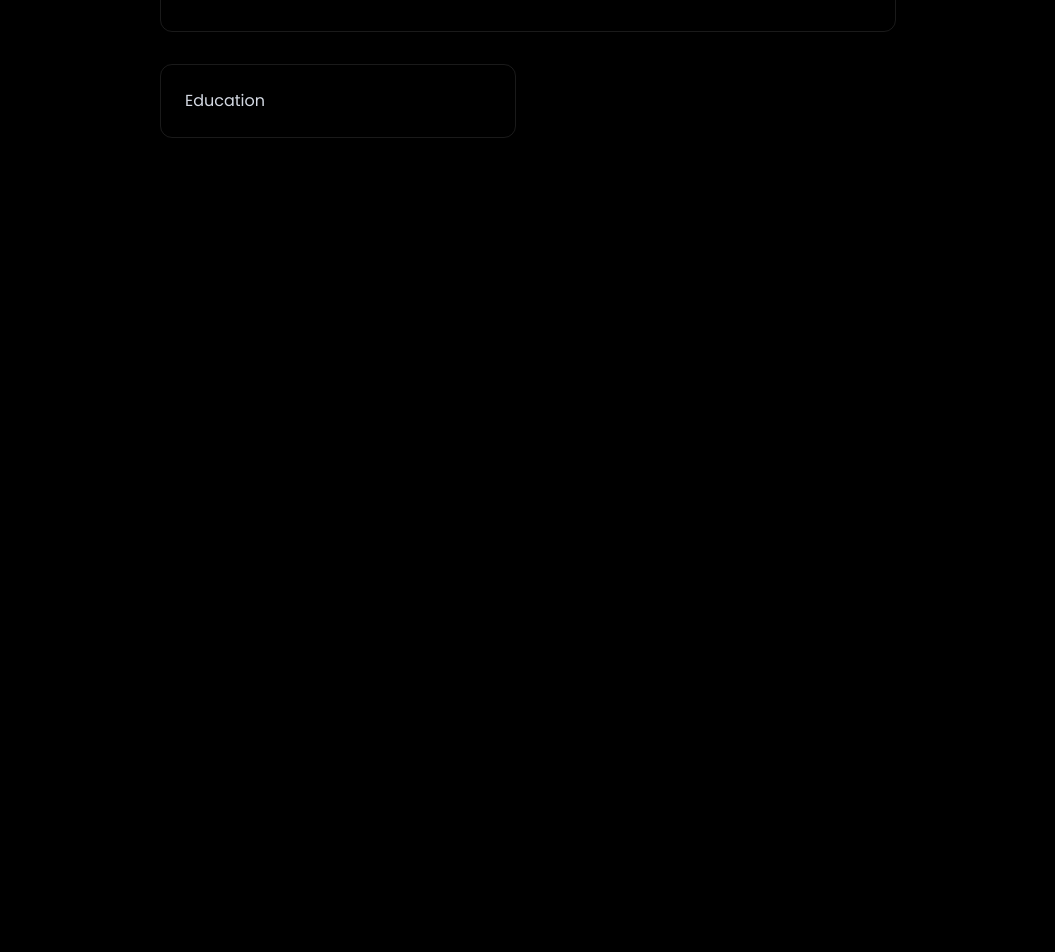
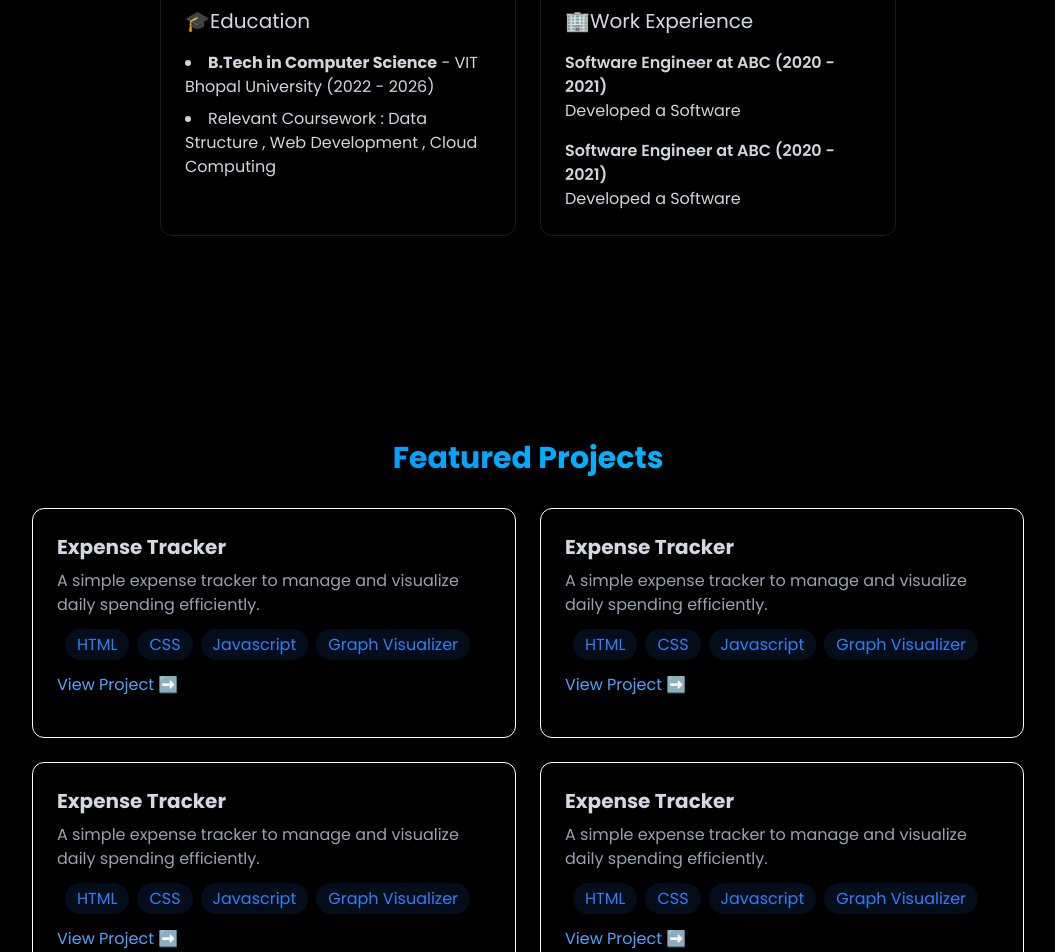
Before and after one commit to prathum08/Prathum-portfolio, a React (Vite) app: page / in a window 1280 px wide. Shown: the part 1300-2252 px from the top of the page, without its empty margins (112-1167 px from the left). Before the commit the page ends 1600 px from the top, so only its background shows below. Built offline with nearby package versions, Linux system fonts and the light colour scheme.

Commit message:
Project Page

```diff
--- a/src/App.jsx
+++ b/src/App.jsx
@@ -5,6 +5,7 @@
 import { MobileMenu } from './components/MobileMenu';
 import { Home } from './components/sections/Home';
 import { About } from './components/sections/About';
+import { Projects } from './components/sections/Projects';
 import "./index.css";
 
 function App() {
@@ -21,6 +22,7 @@
       <MobileMenu menuOpen = {menuOpen} setMenuOpen = {setMenuOpen} />
       <Home />
       <About />
+      <Projects />
 
     </div>
 
--- a/src/components/Navbar.jsx
+++ b/src/components/Navbar.jsx
@@ -22,8 +22,8 @@
                     <div className="hidden md:flex items-center space-x-8">
                         <a href="#home" className="text-grey-300 hove:text-white transition-col">Home</a>
                         <a href="#about" className="text-grey-300 hove:text-white transition-col">About</a>
-                        <a href="#Projects" className="text-grey-300 hove:text-white transition-col">Projects</a>
-                        <a href="#Contact" className="text-grey-300 hove:text-white transition-col">Contact</a>
+                        <a href="#projects" className="text-grey-300 hove:text-white transition-col">Projects</a>
+                        <a href="#contact" className="text-grey-300 hove:text-white transition-col">Contact</a>
                     </div>
 
                 </div>
--- a/src/components/sections/About.jsx
+++ b/src/components/sections/About.jsx
@@ -55,7 +55,28 @@
             </div>
             <div className="grid grid-cols-1 md:grid-cols-2 gap-6 mt-8">
                 <div className="p-6 rounded-xl border-white/10 border hover:-translate-y-1 transition-all">
-                <h3>Education</h3>
+                <h3 className="text-xl font-bolf mb-4">🎓Education</h3>
+                <ul className="list-disc  list-inside text-gray-300 space-y-2">
+                    <li>
+                        <strong>B.Tech in Computer Science</strong> - VIT Bhopal University (2022 - 2026)
+                    </li>
+                    <li>
+                        Relevant Coursework : Data Structure , Web Development , Cloud Computing
+                    </li>
+                </ul>
+                </div>
+                <div className="p-6 rounded-xl border-white/10 border hover:-translate-y-1 transition-all">
+                <h3 className="text-xl font-bolf mb-4">🏢Work Experience</h3>
+                <div className="space-y-4 text-gray-300">
+                    <div>
+                        <h4 className="font-semibold">Software Engineer at ABC (2020 - 2021)</h4>
+                        <p>Developed a Software</p>
+                    </div>
+                    <div>
+                        <h4 className="font-semibold">Software Engineer at ABC (2020 - 2021)</h4>
+                        <p>Developed a Software</p>
+                    </div>
+                </div>
                 </div>
             </div>
         </div>
--- a/src/components/sections/Projects.jsx
+++ b/src/components/sections/Projects.jsx
@@ -0,0 +1,108 @@
+export const Projects = () => {
+  return (
+    <section
+      id="projects"
+      className="min-h-screen flex items-center justify-center py-20"
+    >
+      <div className="max-w-5xl mx-auto px-4">
+        <h2 className="text-3xl font-bold mb-8 bg-gradient-to-r from-blue-500 to-cyan-400 bg-clip-text text-transparent text-center">
+          Featured Projects
+        </h2>
+        <div className="grid grid-cols-1 md:grid-cols-2 gap-6">
+          <div className="p-6 rounded-xl border border-white hover:-translate-y-1 hover:border-blue-500/30 hover:shadow-[0_2px_8px_rgba(59,130,246,0.2)] transition">
+            <h3 className="text-xl font-bold mb-2">Expense Tracker</h3>
+            <p className="text-gray-400 mb-4">
+              A simple expense tracker to manage and visualize daily spending
+              efficiently.
+            </p>
+            <div>
+              {["HTML", "CSS", "Javascript", "Graph Visualizer"].map(
+                (tech, key) => (
+                  <span
+                    key={key}
+                    className="bg-blue-500/10 text-blue-500 py-1 px-3 ml-2  rounded-full text-small hover:bg-blue-500/20 hover:shadow-[0_2px_8px_rgba(59,130,246,0.1)] transition-all"
+                  >
+                    {tech}
+                  </span>
+                )
+              )}
+            </div>
+
+            <div className="flex justify-between items-center">
+                <a href="#" className="text-blue-400 hover:text-blue-300 transition-colors my-4"> View Project ➡️ </a>
+            </div>
+          </div>
+          <div className="p-6 rounded-xl border border-white hover:-translate-y-1 hover:border-blue-500/30 hover:shadow-[0_2px_8px_rgba(59,130,246,0.2)] transition">
+            <h3 className="text-xl font-bold mb-2">Expense Tracker</h3>
+            <p className="text-gray-400 mb-4">
+              A simple expense tracker to manage and visualize daily spending
+              efficiently.
+            </p>
+            <div>
+              {["HTML", "CSS", "Javascript", "Graph Visualizer"].map(
+                (tech, key) => (
+                  <span
+                    key={key}
+                    className="bg-blue-500/10 text-blue-500 py-1 px-3 ml-2  rounded-full text-small hover:bg-blue-500/20 hover:shadow-[0_2px_8px_rgba(59,130,246,0.1)] transition-all"
+                  >
+                    {tech}
+                  </span>
+                )
+              )}
+            </div>
+
+            <div className="flex justify-between items-center">
+                <a href="#" className="text-blue-400 hover:text-blue-300 transition-colors my-4"> View Project ➡️ </a>
+            </div>
+          </div>
+          <div className="p-6 rounded-xl border border-white hover:-translate-y-1 hover:border-blue-500/30 hover:shadow-[0_2px_8px_rgba(59,130,246,0.2)] transition">
+            <h3 className="text-xl font-bold mb-2">Expense Tracker</h3>
+            <p className="text-gray-400 mb-4">
+              A simple expense tracker to manage and visualize daily spending
+              efficiently.
+            </p>
+            <div>
+              {["HTML", "CSS", "Javascript", "Graph Visualizer"].map(
+                (tech, key) => (
+                  <span
+                    key={key}
+                    className="bg-blue-500/10 text-blue-500 py-1 px-3 ml-2  rounded-full text-small hover:bg-blue-500/20 hover:shadow-[0_2px_8px_rgba(59,130,246,0.1)] transition-all"
+                  >
+                    {tech}
+                  </span>
+                )
+              )}
+            </div>
+
+            <div className="flex justify-between items-center">
+                <a href="#" className="text-blue-400 hover:text-blue-300 transition-colors my-4"> View Project ➡️ </a>
+            </div>
+          </div>
+          <div className="p-6 rounded-xl border border-white hover:-translate-y-1 hover:border-blue-500/30 hover:shadow-[0_2px_8px_rgba(59,130,246,0.2)] transition">
+            <h3 className="text-xl font-bold mb-2">Expense Tracker</h3>
+            <p className="text-gray-400 mb-4">
+              A simple expense tracker to manage and visualize daily spending
+              efficiently.
+            </p>
+            <div>
+              {["HTML", "CSS", "Javascript", "Graph Visualizer"].map(
+                (tech, key) => (
+                  <span
+                    key={key}
+                    className="bg-blue-500/10 text-blue-500 py-1 px-3 ml-2  rounded-full text-small hover:bg-blue-500/20 hover:shadow-[0_2px_8px_rgba(59,130,246,0.1)] transition-all"
+                  >
+                    {tech}
+                  </span>
+                )
+              )}
+            </div>
+
+            <div className="flex justify-between items-center">
+                <a href="#" className="text-blue-400 hover:text-blue-300 transition-colors my-4"> View Project ➡️ </a>
+            </div>
+          </div>
+        </div>
+      </div>
+    </section>
+  );
+};
```
